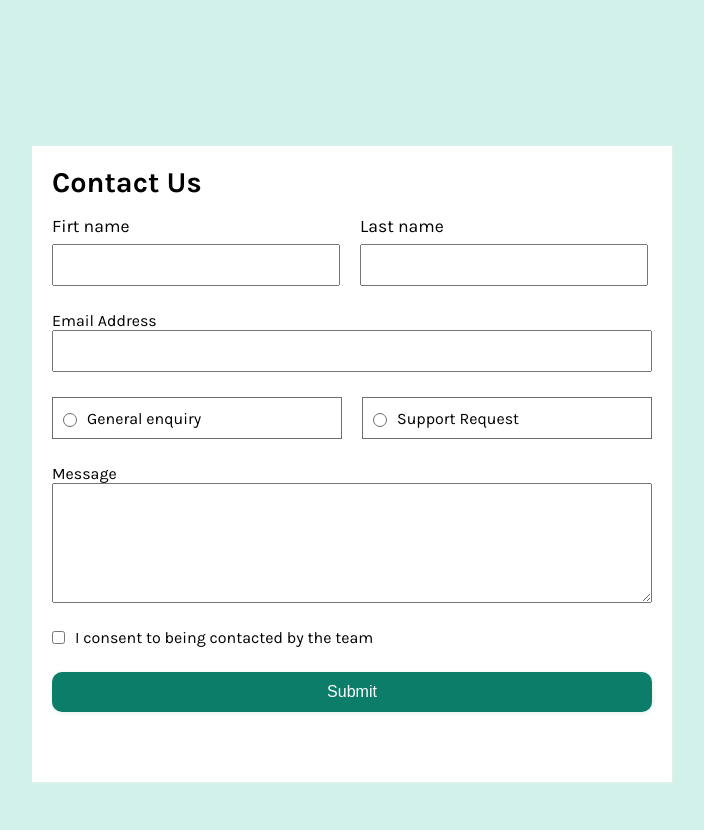
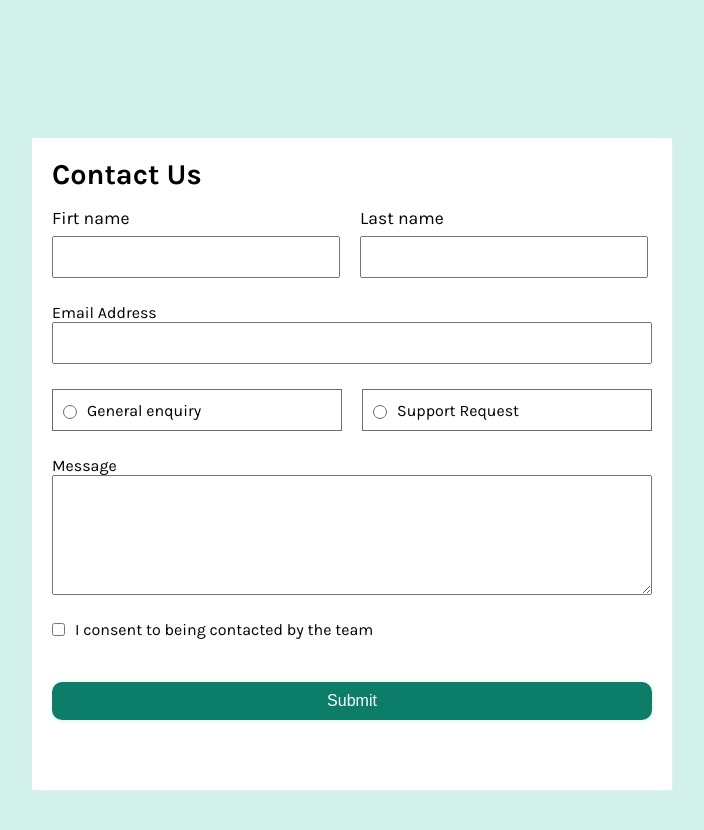
Before and after one commit to SamantaSilva/contact-form-main, a plain HTML site: page index.html in a window 1280 px wide. Shown: the whole page, without its empty margins (288-992 px from the left). Drawn offline with Linux system fonts and the light colour scheme.

Commit message:
atualização

```diff
--- a/style/Style.css
+++ b/style/Style.css
@@ -167,9 +167,10 @@ input[type="checkbox"]:checked + label::before {
 /* Estilização do botão */
 button {
     width: 100%;
-    height: 40px;
+    height: 38px;
     font-size: 1em;
     margin-bottom: 50px;
+    margin-top: 18px;
     background-color: var(--primary-color);
     color: white;
     border: none;
```
